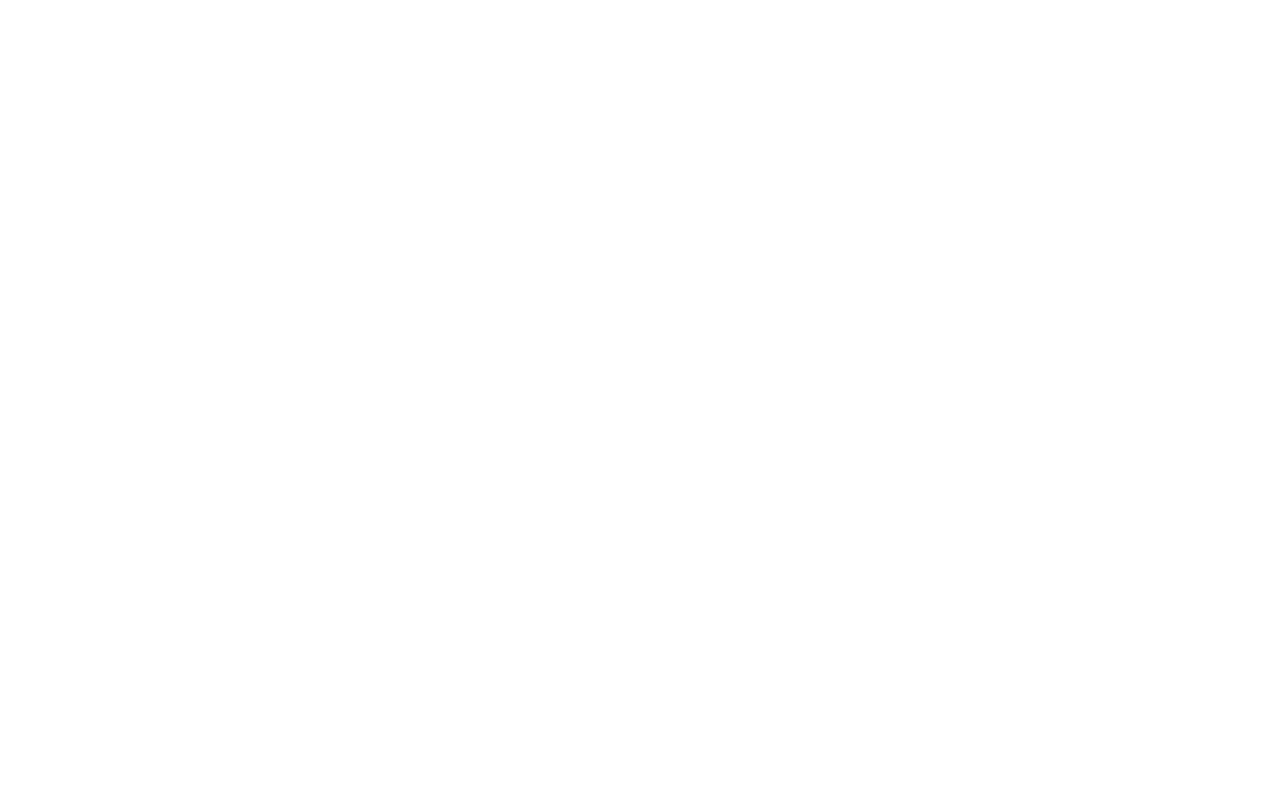
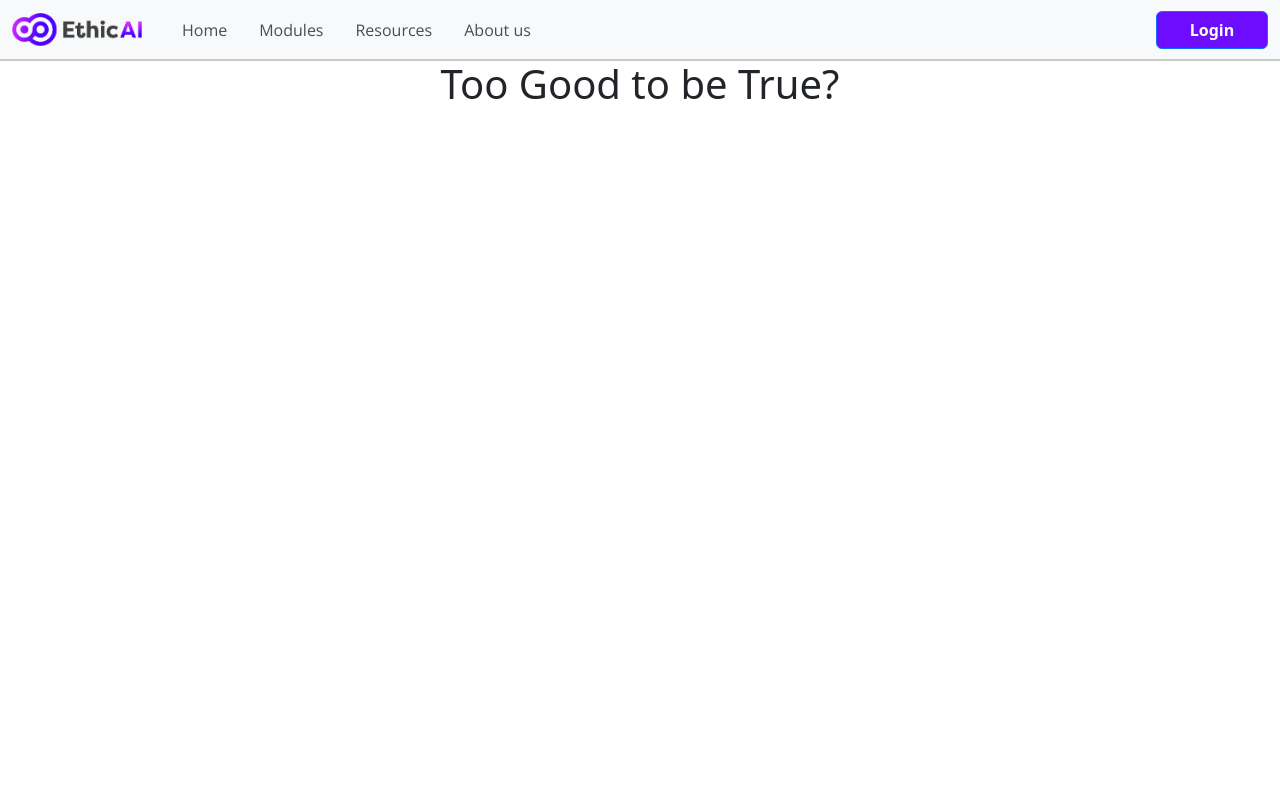
Before and after one commit to harslash/EthicAI, a Vue app in the folder project/ethicai-spa/: page /chatbots/too-good-to-be-true in a window 1280 px wide. Before the commit this address had no page. Shown: the top 800 px of the page. Built offline with nearby package versions, Linux system fonts and the light colour scheme.

Commit message:
Created new new page in chatbots module

```diff
--- /dev/null
+++ b/project/ethicai-spa/src/components/pages/chatbots/chatbots-page-2.vue
@@ -0,0 +1,41 @@
+<template>
+    <nav-bar />
+    <div class="container-fluid page-container text-center ">
+        <div class="row h-25">
+            <h1>Too Good to be True?</h1>
+        </div>
+    </div>
+    <page-footer />
+</template>
+
+<script lang="ts">
+import { defineComponent } from 'vue';
+import NavBar from '../../reusable/nav-bar.vue';
+import PageFooter from '../../reusable/page-footer.vue';
+
+export default defineComponent({
+    name: 'ChatbotsPage2',
+    data() {
+        return {
+
+        }
+    },
+    methods: {
+
+    },
+    components: {
+        'nav-bar': NavBar,
+        'page-footer': PageFooter
+    }
+});
+</script>
+
+<style scoped>
+@import url('https://fonts.googleapis.com/css2?family=Open+Sans:wght@700&display=swap');
+
+.container-fluid.page-container {
+    height: 105vh;
+    margin-top: 60px;
+}
+
+/* Your component-specific styles go here */</style>
--- a/project/ethicai-spa/src/router/index.ts
+++ b/project/ethicai-spa/src/router/index.ts
@@ -34,6 +34,11 @@ const routes: Array<RouteRecordRaw> = [
     component: () => import('../views/modules/chatbots/ChatbotsPageOneView.vue'),
   },
   {
+    path: '/chatbots/too-good-to-be-true',
+    name: 'too-good-to-be-true',
+    component: () => import('../views/modules/chatbots/ChatbotsPageTwoView.vue'),
+  },
+  {
     path: '/all-modules',
     name: 'all-modules',
     component: () => import('../views/AllModulesView.vue')
--- /dev/null
+++ b/project/ethicai-spa/src/views/modules/chatbots/ChatbotsPageTwoView.vue
@@ -0,0 +1,15 @@
+<template>
+    <div class="chatbots-page-two-view">
+        <chatbots-page-two></chatbots-page-two>
+    </div>
+</template>
+
+<script lang="ts">
+import ChatbotsPageTwo from '../../../components/pages/chatbots/chatbots-page-2.vue';
+export default {
+    name: 'ChatbotsPageTwoView',
+    components: {
+        'chatbots-page-two': ChatbotsPageTwo
+    }
+}
+</script>
```
